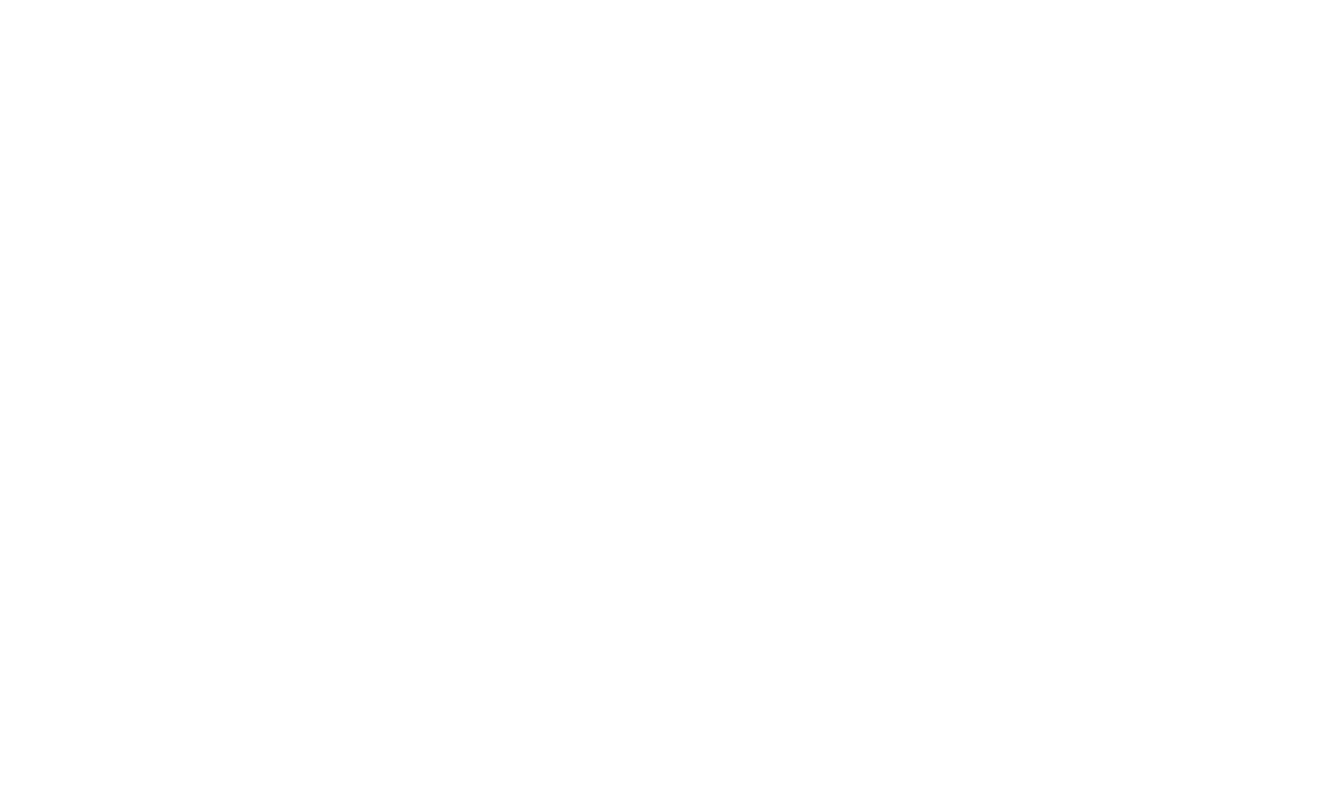
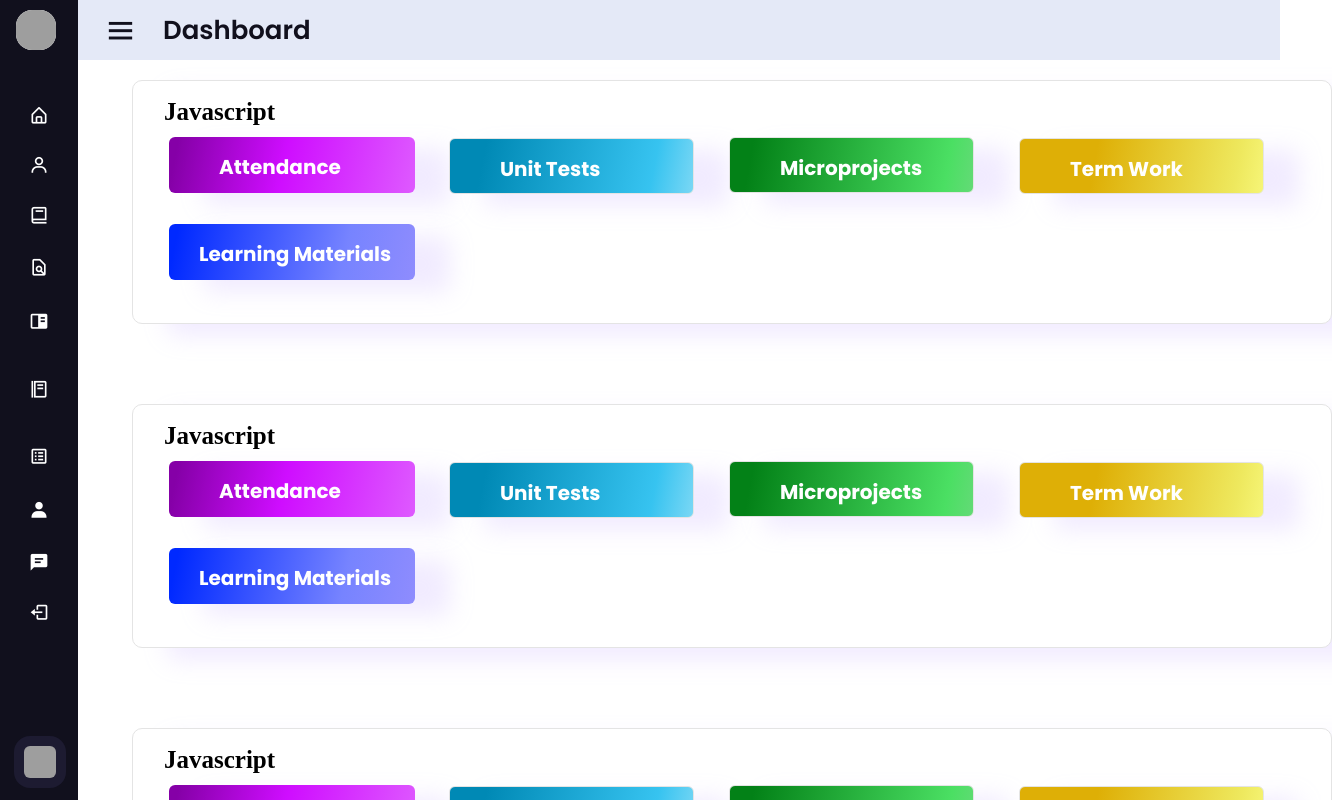
Before and after one commit to PranavShelke4/IT, a React (Create React App) app: page /course in a window 1280 px wide. Before the commit this address had no page. Shown: the top 800 px of the page, 1332 px wide, since content can reach past the window. Built offline with nearby package versions, Linux system fonts and the light colour scheme; grey boxes are pictures that could not be loaded.

Commit message:
course page work started

```diff
--- /dev/null
+++ b/src/components/SubjectTeacher/Course/subject.css
@@ -0,0 +1,120 @@
+.subject-main{
+    padding-top: 5rem;
+    padding-left: 2rem;
+}
+
+.sub{
+    width: 1200px;
+    height: 244px;
+    margin-left: 100px;
+
+  background: #FFFFFF;
+  border: 0.5px solid #E4E4E4;
+  box-sizing: border-box;
+  box-shadow: 35px 12px 23px rgba(201, 176, 255, 0.25);
+  border-radius: 10px;
+  }
+
+  .s1{
+    width: 164px;
+    height: 10px;
+    margin-left: 15px;
+    margin-top: 5px;
+
+  font-family: Nirmala UI;
+  font-style: normal;
+  font-weight: bold;
+  font-size: 25px;
+  line-height: 20px;
+
+  color: #000000;
+
+
+  }
+
+  .attendance{
+    width: 246px;
+    height: 56px;
+
+    margin-left: 20px;
+    margin-top: 10px;
+
+
+  background: linear-gradient(101.38deg, #8500A7 3.84%, rgba(204, 0, 255, 0.95) 46.66%, rgba(205, 4, 255, 0.6) 110.03%);
+  box-shadow: 35px 12px 23px rgba(201, 176, 255, 0.25);
+  border-radius: 6px;
+  }
+
+  .attend_label{
+    position: absolute;
+    margin-top: 15px;
+    margin-left: 50px;
+
+    color: white;
+    font-weight: bold;
+    font-size: 20px;
+  }
+
+  .ut{
+    width: 245px;
+  height: 56px;
+
+    margin-left: 300px;
+    margin-top: -55px;
+
+  background: linear-gradient(101.44deg, #0089B5 14.59%, rgba(27, 187, 238, 0.88) 82.65%, rgba(51, 194, 239, 0.45) 110.59%);
+  border: 0.5px solid #E4E4E4;
+  box-sizing: border-box;
+  box-shadow: 35px 12px 23px rgba(201, 176, 255, 0.25);
+  border-radius: 6px;
+  }
+
+  .microproject{
+    width: 245px;
+  height: 56px;
+  left: 848px;
+  top: 156px;
+
+  margin-left: 580px;
+  margin-top: -57px;
+
+  background: linear-gradient(100.38deg, #038117 9.5%, rgba(1, 210, 35, 0.71) 88.24%, rgba(36, 198, 62, 0.67) 104.42%);
+  border: 0.5px solid #E4E4E4;
+  box-sizing: border-box;
+  box-shadow: 35px 12px 23px rgba(201, 176, 255, 0.25);
+  border-radius: 6px;
+  }
+
+  .term_work{
+    /*position: relative;*/
+    width: 245px;
+    height: 56px;
+    margin-top: -55px;
+   margin-left: 870px;
+
+  background: linear-gradient(100.38deg, #DEAF06 31.12%, rgba(228, 219, 0, 0.63) 88.24%, #F9FA80 104.42%);
+  border: 0.5px solid #E4E4E4;
+  box-sizing: border-box;
+  box-shadow: 35px 12px 23px rgba(201, 176, 255, 0.25);
+  border-radius: 6px;
+  }
+
+  .learn{
+    width: 246px;
+    height: 56px;
+    margin-left: 20px;
+    margin-top: 30px;
+
+  background: linear-gradient(101.38deg, #0029FF 3.84%, rgba(108, 122, 255, 0.93) 70.93%, #978FFD 110.03%);
+  box-shadow: 35px 12px 23px rgba(201, 176, 255, 0.25);
+  border-radius: 6px;
+  }
+  .learn_label{
+    position: absolute;
+    margin-top: 15px;
+    margin-left: 30px;
+
+    color: white;
+    font-weight: bold;
+    font-size: 20px;
+  }
--- /dev/null
+++ b/src/components/SubjectTeacher/Course/subject.js
@@ -0,0 +1,35 @@
+import React from 'react';
+import './subject.css';
+
+function subject(){
+    return (
+        <div className='subject-main'>
+        <div className='sub_section'>
+        <div className="sub sub1">
+    <label className="s1">Javascript</label>
+    <div className="attendance">
+      <span className="attend_label">Attendance</span>
+    </div>
+
+    <div className="ut">
+      <span className="attend_label">Unit Tests</span>
+    </div>
+
+    <div className="microproject">
+      <span className="attend_label">Microprojects</span>
+    </div>
+
+    <div className="term_work">
+      <span className="attend_label">Term Work</span>
+    </div>
+
+     <div className="learn">
+      <span className="learn_label">Learning Materials</span>
+    </div>
+  </div>
+  </div>
+  </div>
+  );
+}
+
+export default subject;
--- a/src/functions/routes.js
+++ b/src/functions/routes.js
@@ -4,6 +4,7 @@ import App from "../App";
 import Dashbord from '../pages/SubjectTeacherPages/Dashbord';
 import Fideology from '../pages/SubjectTeacherPages/FideologyForm';
 import StudentDetail from '../pages/SubjectTeacherPages/studentDetail';
+import Course from '../pages/SubjectTeacherPages/coursePage';
 
 const ConfigRoutes = () => {
   return (
@@ -13,6 +14,7 @@ const ConfigRoutes = () => {
         <Route path="/fideology-form" element={<Fideology />}></Route>
         <Route path="/subject-teacher-dashbord" element={<Dashbord />}></Route>
         <Route path="/student-details" element={<StudentDetail />}></Route>
+        <Route path="/course" element={<Course />}></Route>
       </Routes>
     </>
   );
--- /dev/null
+++ b/src/pages/SubjectTeacherPages/coursePage.js
@@ -0,0 +1,15 @@
+import React from 'react';
+import Subject from '../../components/SubjectTeacher/Course/subject'
+import SubNavbar from '../../components/SubjectTeacher/subNavbar';
+
+function coursePage(){
+    return (<div>
+        <SubNavbar />
+        <Subject />
+        <Subject />
+        <Subject />
+    </div>);
+
+}
+
+export default coursePage;
```
